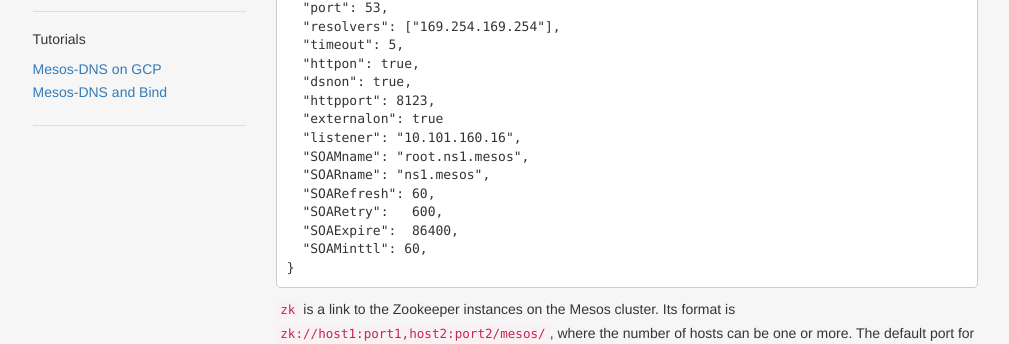
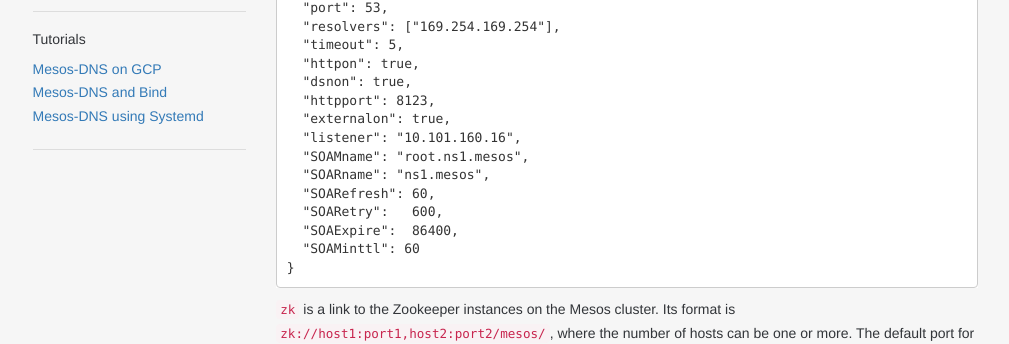
Before and after one commit to vkorehov/mesos-dns, a Jekyll site: the page built from docs/configuration-parameters.md, in a window 1280 px wide. Shown: the part 391-735 px from the top of the page, without its empty margins (135-1144 px from the left). Built offline with Jekyll 4.4.1, drawn with Linux system fonts in a browser that asks for light colours; nearby versions of some CDN libraries; some web fonts are replaced; Markdown is read by kramdown in place of the engine named in the settings; some of the changed text lies outside the part shown.

Commit message:
Systemd tutorial

````diff
--- a/_layouts/docs.html
+++ b/_layouts/docs.html
@@ -60,6 +60,11 @@ layout: default
         <a href="{{ site.baseurl }}/docs/tutorial-forward.html">
         Mesos-DNS and Bind</a>
       </li>
+       <li>
+        <a href="{{ site.baseurl }}/docs/tutorial-systemd.html">
+        Mesos-DNS using Systemd</a>
+      </li>
+
     <hr>
     </ul>
 <!---
--- a/docs/configuration-parameters.md
+++ b/docs/configuration-parameters.md
@@ -21,14 +21,14 @@ The configuration file should include the following fields:
   "httpon": true,
   "dsnon": true,
   "httpport": 8123,
-  "externalon": true
+  "externalon": true,
   "listener": "10.101.160.16",
   "SOAMname": "root.ns1.mesos",
   "SOARname": "ns1.mesos",
   "SOARefresh": 60,
   "SOARetry":   600,
   "SOAExpire":  86400,
-  "SOAMinttl": 60,
+  "SOAMinttl": 60
 }
 ```
 
````
